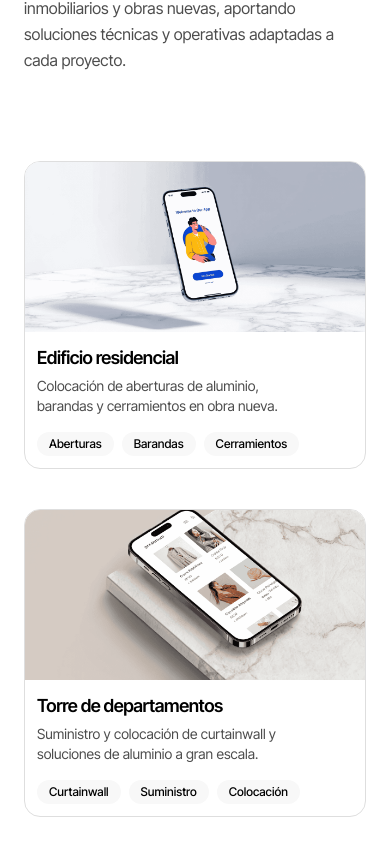
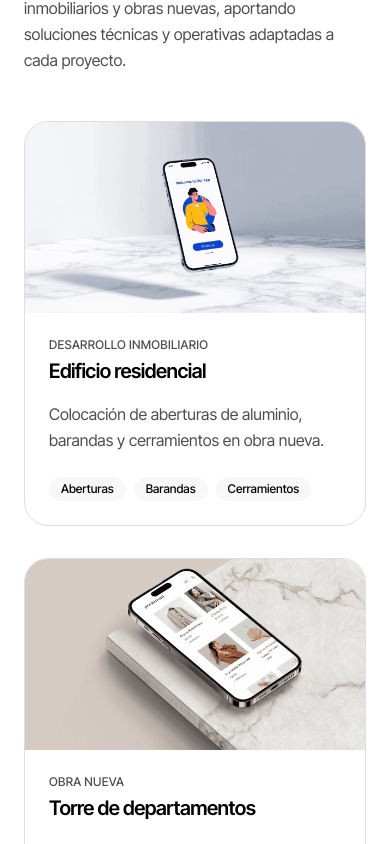
Before and after one commit to martinmateo1/edificios, a Next.js app: page / in a window 390 px wide. Shown: the part 3900-4744 px from the top of the page. Built offline with nearby package versions, Linux system fonts and the light colour scheme.

Commit message:
feat: redesign selected works layout and styling

```diff
--- a/components/sections/selected-works.tsx
+++ b/components/sections/selected-works.tsx
@@ -57,20 +57,12 @@ export function SelectedWorks() {
           </div>
         </div>
 
-        <div className="relative">
-          {works.map((work, index) => (
-            <div
-              key={work.id}
-              className="sticky"
-              style={{
-                top: `${70 + index * 0}px`,
-                zIndex: index + 1,
-              }}
-            >
-              <Link href="#" className="group block pt-10">
-                <article className="overflow-hidden rounded-2xl md:rounded-3xl border border-border bg-card transition-all duration-300 hover:shadow-lg hover:-translate-y-1">
+        <div className="grid grid-cols-1 md:grid-cols-2 lg:grid-cols-3 gap-8">
+          {works.map((work) => (
+            <Link key={work.id} href="#" className="group block">
+              <article className="overflow-hidden rounded-3xl border border-border bg-card flex flex-col h-full transition-all duration-300 hover:shadow-lg hover:-translate-y-1">
                 {/* Image */}
-                  <div className="relative aspect-[2/1] overflow-hidden bg-secondary">
+                <div className="relative aspect-[16/9] overflow-hidden bg-secondary">
                   <Image
                     src={work.image || "/placeholder.svg"}
                     alt={work.title}
@@ -80,11 +72,15 @@ export function SelectedWorks() {
                 </div>
 
                 {/* Content */}
-                  <div className="p-3 md:p-3">
+                <div className="p-6 md:p-8 flex flex-col flex-1">
                   <div className="flex items-start justify-between gap-4">
                     <div>
-                        <h3 className="text-lg md:text-xl font-semibold">{work.title}</h3>
-                        <p className="text-sm text-muted-foreground mt-1">{work.description}</p>
+                      <p className="text-xs font-medium text-muted-foreground uppercase tracking-wide">
+                        {work.category}
+                      </p>
+                      <h3 className="text-xl md:text-2xl font-semibold tracking-tight text-balance mt-1">
+                        {work.title}
+                      </h3>
                     </div>
                     <ArrowUpRight
                       className="w-5 h-5 opacity-0 group-hover:opacity-100 transition-opacity flex-shrink-0 mt-1"
@@ -92,8 +88,10 @@ export function SelectedWorks() {
                     />
                   </div>
 
+                  <p className="mt-4 text-muted-foreground leading-relaxed">{work.description}</p>
+
                   {/* Tags */}
-                    <div className="flex flex-wrap gap-2 mt-4">
+                  <div className="flex flex-wrap gap-2 mt-6">
                     {work.tags.map((tag) => (
                       <span
                         key={tag}
@@ -106,7 +104,6 @@ export function SelectedWorks() {
                 </div>
               </article>
             </Link>
-            </div>
           ))}
         </div>
       </div>
```
Lines whose indentation alone changed are shown as unchanged.
